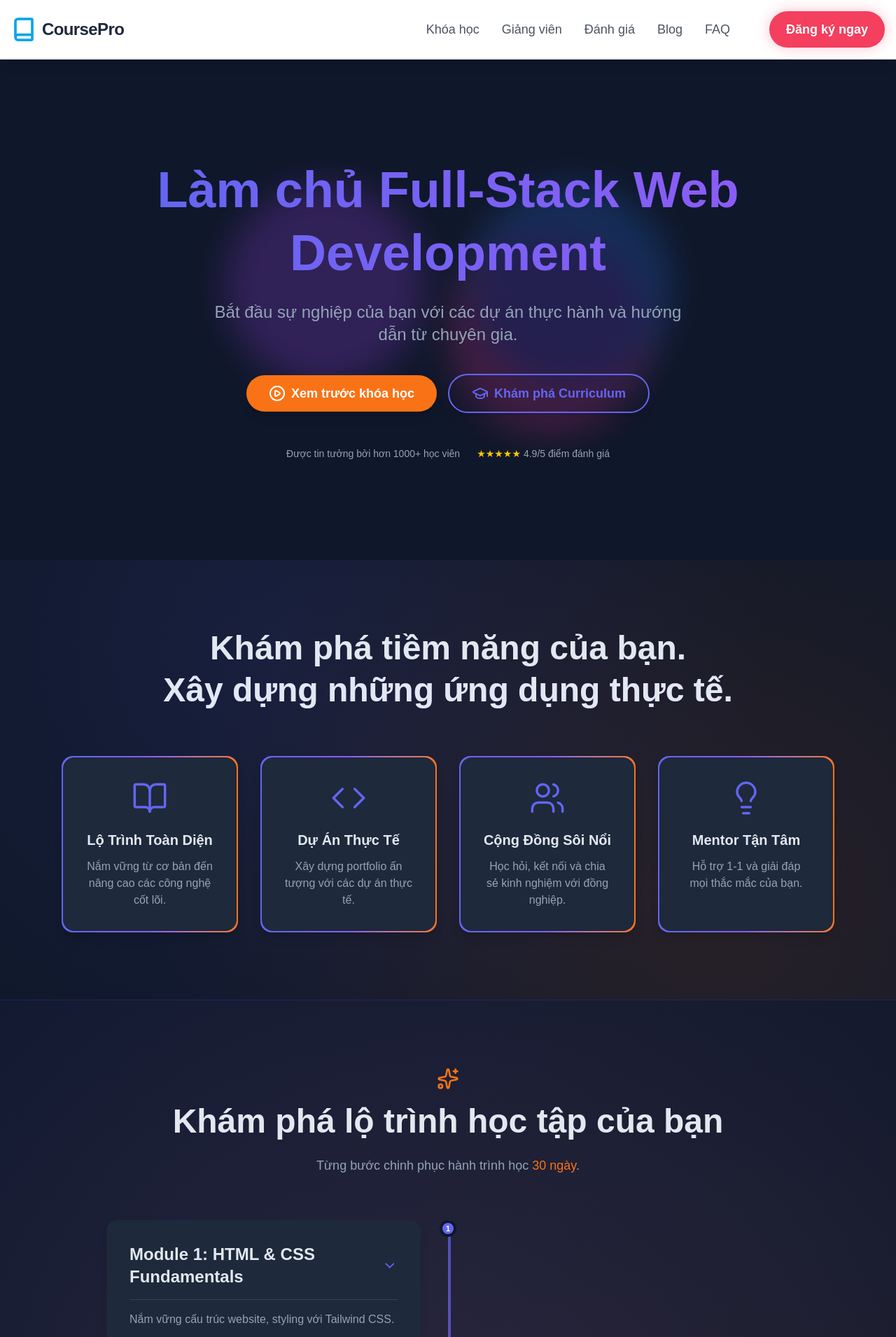
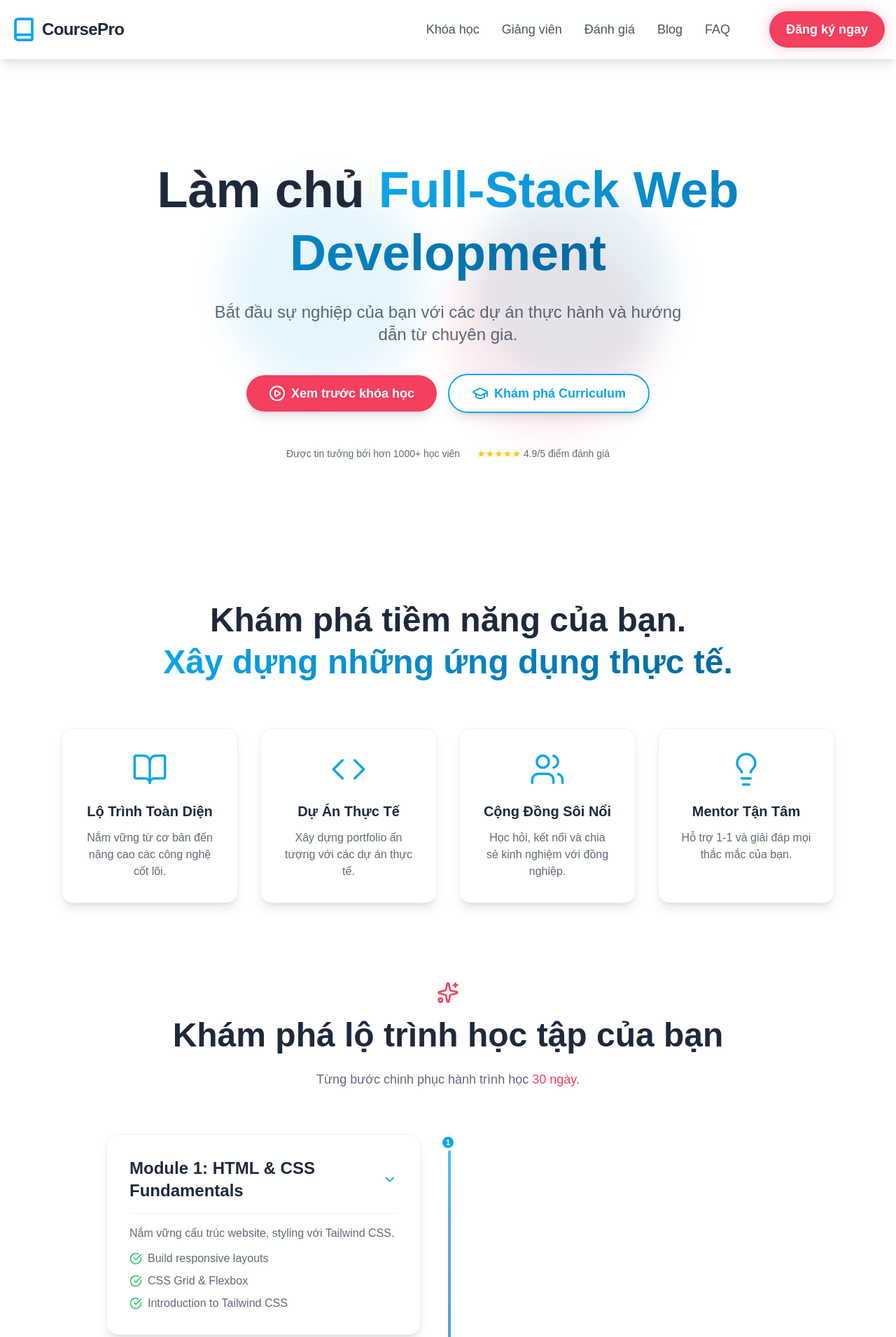
Before and after one commit to Thanh-Nguyen-2002/online_course, a Next.js app: page / in a window 1280 px wide. Shown: the top 1910 px of the page at 70% size. Built offline with nearby package versions, Linux system fonts and the light colour scheme.

Commit message:
update lại màu cho trang homepage

```diff
--- a/components/HomePage/CallToAction.tsx
+++ b/components/HomePage/CallToAction.tsx
@@ -1,24 +1,21 @@
-"use client";
 import { ArrowRight } from "lucide-react";
 
 export default function CallToAction() {
     return (
-        <section className="relative py-28 bg-[#0F172A] text-center overflow-hidden border-t border-0.5 border-[#6366F1]/20">
-
-            <div className="absolute inset-0 bg-[radial-gradient(circle_at_30%_20%,rgba(99,102,241,0.15)_0%,transparent_70%),radial-gradient(circle_at_70%_80%,rgba(249,115,22,0.15)_0%,transparent_70%)]"></div>
+        <section className="relative py-14 bg-white text-center overflow-hidden">
 
             <div className="relative z-10 max-w-3xl mx-auto px-6">
-                <h2 className="text-4xl md:text-6xl font-bold text-transparent bg-linear-to-r from-[#6366F1] via-[#8B5CF6] to-[#F97316] bg-clip-text mb-6 leading-tight">
+                <h2 className="text-4xl md:text-6xl font-bold mb-6 leading-tight bg-linear-to-r from-[#0EA5E9] to-[#0369A1] bg-clip-text text-transparent">
                     Sẵn sàng bứt phá sự nghiệp lập trình của bạn?
                 </h2>
 
-                <p className="text-lg md:text-xl text-[#94A3B8] max-w-2xl mx-auto mb-12">
-                    Gia nhập cộng đồng hơn <span className="text-[#F97316] font-semibold">1,000+</span>{" "}
+                <p className="text-lg md:text-xl text-[#1E293B]/70 max-w-2xl mx-auto mb-12">
+                    Gia nhập cộng đồng hơn <span className="text-[#F43F5E] font-semibold">1,000+</span>{" "}
                     học viên đã thành công. Hành trình chạm tới công nghệ tương lai bắt đầu từ hôm nay!
                 </p>
 
                 <div className="relative inline-block">
-                <button className="group bg-[#F97316] hover:bg-[#fb923c] text-white font-bold py-4 px-12 rounded-full text-xl shadow-[0_0_25px_rgba(249,115,22,0.4)] transition-all duration-300 flex items-center gap-3 mx-auto">
+                    <button className="group bg-[#F43F5E] hover:bg-[#F43F5E]/90 text-white font-bold py-4 px-12 rounded-full text-xl shadow-[0_0_25px_rgba(244,63,94,0.28)] transition-all duration-300 flex items-center gap-3 mx-auto">
                         <span className="group-hover:translate-x-1 transition-transform duration-300">
                             Đăng ký ngay hôm nay
                         </span>
@@ -27,16 +24,13 @@ export default function CallToAction() {
                             className="group-hover:translate-x-1 transition-transform duration-300"
                         />
                     </button>
-
-                <div className="absolute -inset-1 rounded-full bg-linear-to-r from-[#6366F1] to-[#8B5CF6] blur-md opacity-40 animate-pulse-slow"></div>
                 </div>
 
-                <p className="mt-8 text-sm text-[#94A3B8] opacity-80">
-                    🎁 Ưu đãi giới hạn: Giảm <span className="text-[#F97316] font-semibold">20%</span>{" "}
+                <p className="mt-8 text-sm text-[#1E293B]/70">
+                    🎁 Ưu đãi giới hạn: Giảm <span className="text-[#F43F5E] font-semibold">20%</span>{" "}
                     cho học viên đăng ký trong hôm nay!
                 </p>
             </div>
-
         </section>
     );
 }
--- a/components/HomePage/CourseCurriculumPreview.tsx
+++ b/components/HomePage/CourseCurriculumPreview.tsx
@@ -1,5 +1,6 @@
 "use client";
 import { ChevronRight, ChevronDown, CheckCircle, Sparkles } from "lucide-react";
+import Link from "next/link";
 import { useState } from "react";
 
 const modules = [
@@ -39,28 +40,22 @@ export default function CourseCurriculumPreview() {
         setOpenModule(openModule === index ? null : index);
 
     return (
-        <section className="relative py-24 bg-[#0F172A] text-[#E2E8F0] overflow-hidden border-t border-0.5 border-[#6366F1]/20">
-
-            <div className="absolute inset-0 opacity-40 bg-[radial-gradient(circle_at_30%_20%,#6366F1_0%,transparent_70%),
-            radial-gradient(circle_at_80%_80%,#8B5CF6_0%,transparent_70%)]">
-            </div>
-            <div className="absolute inset-0 bg-[radial-gradient(circle_at_40%_40%,rgba(99,103,241,0.1)_0%,transparent_100%),radial-gradient(circle_at_60%_60%,rgba(249,116,23,0.1)_0%,transparent_100%)]"></div>
+        <section className="relative py-14 bg-white text-[#1E293B] overflow-hidden">
 
             <div className="relative z-10 max-w-5xl mx-auto px-6">
                 <div className="text-center mb-16">
                     <div className="flex justify-center mb-3">
-                        <Sparkles size={32} className="text-[#F97316]" />
+                        <Sparkles size={32} className="text-[#F43F5E]" />
                     </div>
-                    <h2 className="text-4xl md:text-5xl font-bold leading-snug mb-4">
+                    <h2 className="text-4xl md:text-5xl font-bold leading-snug mb-4 text-[#1E293B]">
                         Khám phá lộ trình học tập của bạn
                     </h2>
-                    <p className="text-lg text-[#94A3B8]">
-                        Từng bước chinh phục hành trình học <span className="text-[#F97316]">30 ngày</span>.
+                    <p className="text-lg text-[#1E293B]/70">
+                        Từng bước chinh phục hành trình học <span className="text-[#F43F5E]">30 ngày</span>.
                     </p>
                 </div>
 
-                {/* timeline layout */}
-                <div className="relative before:absolute before:inset-y-0 before:left-1/2 before:w-1 before:bg-linear-to-b before:from-[#6366F1] before:via-[#8B5CF6] before:to-[#F97316] before:opacity-70">
+                <div className="relative before:absolute before:inset-y-0 before:left-1/2 before:w-1 before:bg-gradient-to-b before:from-[#0EA5E9] before:via-[#0369A1] before:to-[#F43F5E] before:opacity-70">
                     {modules.map((module, index) => {
                         const isOpen = openModule === index;
                         const isLeft = index % 2 === 0;
@@ -71,47 +66,45 @@ export default function CourseCurriculumPreview() {
                                 isLeft ? "md:justify-start" : "md:justify-end"
                             }`}
                         >
-                        {/* Dot index */}
-                        <div className="absolute left-1/2 transform -translate-x-1/2 w-6 h-6 rounded-full bg-[#6366F1] border-4 border-[#0F172A] flex items-center justify-center z-10">
+                            <div className="absolute left-1/2 transform -translate-x-1/2 w-6 h-6 rounded-full bg-[#0EA5E9] border-4 border-white flex items-center justify-center z-10">
                                 <span className="text-[11px] font-bold text-white">
                                     {index + 1}
                                 </span>
                             </div>
 
-                        {/* Card */}
                             <div
                                 className={`md:w-[46%] mt-8 md:mt-0 ${
                                     isLeft ? "md:mr-auto md:pl-0" : "md:ml-auto md:pr-0"
                                 }`}
                             >
                                 <div
-                            className={`bg-[#1E293B] rounded-2xl shadow-lg p-6 md:p-8 border border-transparent hover:border-[#6366F1]/40 hover:shadow-[0_0_25px_rgba(99,102,241,0.3)] transition duration-300`}
+                                    className={`bg-white rounded-2xl shadow-lg p-6 md:p-8 border border-[#0EA5E9]/10
+                                    hover:border-[#0EA5E9]/30 hover:shadow-[0_0_25px_rgba(14,165,233,0.2)] transition duration-300`}
                                 >
                                     <button
-                            className="flex justify-between items-center w-full text-left"
+                                        className="flex justify-between items-center w-full text-left cursor-pointer"
                                         onClick={() => toggleModule(index)}
                                     >
-                            <h3 className="text-xl md:text-2xl font-semibold text-[#E2E8F0]">
+                                        <h3 className="text-xl md:text-2xl font-semibold text-[#1E293B]">
                                             {module.title}
                                         </h3>
                                         {isOpen ? (
-                                <ChevronDown className="text-[#6366F1]" size={26} />
+                                            <ChevronDown className="text-[#0EA5E9]" size={26} />
                                         ) : (
-                                <ChevronRight className="text-[#6366F1]" size={26} />
+                                            <ChevronRight className="text-[#0EA5E9]" size={26} />
                                         )}
                                     </button>
 
-                            {/* content */}
                                     {isOpen && (
-                            <div className="mt-4 pt-4 border-t border-[#334155]">
-                                <p className="text-[#94A3B8] mb-3">
+                                        <div className="mt-4 pt-4 border-t border-[#0EA5E9]/10">
+                                            <p className="text-[#1E293B]/70 mb-3">
                                                 {module.description}
                                             </p>
                                             <ul className="space-y-2">
                                                 {module.lessons.map((lesson, i) => (
                                                     <li
                                                         key={i}
-                                    className="flex items-center text-[#94A3B8]"
+                                                        className="flex items-center text-[#1E293B]/70"
                                                     >
                                                         <CheckCircle
                                                             size={18}
@@ -131,9 +124,14 @@ export default function CourseCurriculumPreview() {
                 </div>
 
                 <div className="text-center mt-20">
-                    <button className="bg-[#6366F1] hover:bg-[#8B5CF6] text-white font-bold py-4 px-10 rounded-full text-lg shadow-[0_0_20px_rgba(99,102,241,0.4)] transition duration-300 transform hover:scale-105 flex items-center gap-2 mx-auto">
+                    <Link href="/curriculum">
+                         <button className="bg-[#F43F5E] hover:bg-[#F43F5E]/90 text-white font-bold py-4 px-10 rounded-full
+                        text-lg shadow-[0_0_20px_rgba(244,63,94,0.3)] transition duration-300 transform hover:scale-105
+                        flex items-center gap-2 mx-auto cursor-pointer">
                             Explore Full Curriculum <ChevronRight size={22} />
                         </button>
+                    </Link>
+
                 </div>
             </div>
         </section>
--- a/components/HomePage/FeatureHighlights.tsx
+++ b/components/HomePage/FeatureHighlights.tsx
@@ -1,6 +1,7 @@
 "use client"
+
+import { motion } from "framer-motion";
 import { BookOpen, Code, Users, Lightbulb } from "lucide-react";
-import { motion } from "framer-motion";
 
 const features = [
     {
@@ -27,19 +28,17 @@ const features = [
 
 const FeatureHighlights = () => {
     return (
-        <section className="relative py-24 overflow-hidden bg-[#0F172A]">
-            <div className="absolute inset-0 opacity-40  bg-[#0F172A]"></div>
-            <div className="absolute inset-0 bg-[radial-gradient(circle_at_30%_20%,rgba(99,102,241,0.1)_0%,transparent_70%),radial-gradient(circle_at_80%_80%,rgba(249,115,22,0.1)_0%,transparent_70%)]"></div>
+        <section className="relative py-14 overflow-hidden bg-white">
 
             <div className="relative z-10 text-center max-w-6xl mx-auto px-6">
                 <motion.div
                     initial={{ opacity: 0, y: 20 }}
                     whileInView={{ opacity: 1, y: 0 }}
                     transition={{ duration: 0.6 }}
-                    className="text-4xl md:text-5xl font-bold mb-16 text-[#E2E8F0] leading-tight"
+                    className="text-4xl md:text-5xl font-bold mb-16 text-[#1E293B] leading-tight"
                 >
                     Khám phá tiềm năng của bạn.<br />{" "}
-                    <span className="bg-linear-to-r from-[#6366F1] to-[#8B5CF6] bg-clip-text text-bold">
+                    <span className="bg-linear-to-r from-[#0EA5E9] to-[#0369A1] bg-clip-text text-transparent">
                         Xây dựng những ứng dụng thực tế.
                     </span>
                 </motion.div>
@@ -50,21 +49,21 @@ const FeatureHighlights = () => {
                             key={index}
                             whileHover={{ y: -6, scale: 1.03 }}
                             transition={{ type: "spring", stiffness: 300, damping: 18 }}
-                            className="relative group p-0.5 rounded-2xl bg-linear-to-r from-[#6366F1] via-[#8B5CF6] to-[#F97316] shadow-lg hover:shadow-[0_0_25px_rgba(99,102,241,0.4)]"
+                            className="relative group rounded-2xl bg-white shadow-lg hover:shadow-[0_0_25px_rgba(14,165,233,0.2)] border border-[#0EA5E9]/10"
                         >
-                            <div className="bg-[#1E293B] rounded-2xl h-full p-8 flex flex-col items-center text-center transition duration-300 group-hover:bg-[#1E293B]/90">
+                            <div className="rounded-2xl h-full p-8 flex flex-col items-center text-center transition duration-300">
                                 <div className="relative mb-5">
-                                    <div className="absolute inset-0 blur-xl bg-[#6366F1]/40 rounded-full opacity-0 group-hover:opacity-100 transition duration-500"></div>
+                                    <div className="absolute inset-0 blur-xl bg-[#0EA5E9]/20 rounded-full opacity-0 group-hover:opacity-100 transition duration-500"></div>
                                     <feature.icon
                                         size={52}
                                         strokeWidth={1.6}
-                                        className="text-[#6366F1] group-hover:text-[#8B5CF6] transition duration-300 relative z-10"
+                                        className="text-[#0EA5E9] group-hover:text-[#0369A1] transition duration-300 relative z-10"
                                     />
                                 </div>
-                                <h3 className="text-xl font-semibold mb-3 text-[#E2E8F0]">
+                                <h3 className="text-xl font-semibold mb-3 text-[#1E293B]">
                                     {feature.title}
                                 </h3>
-                                <p className="text-[#94A3B8] ">{feature.description}</p>
+                                <p className="text-[#1E293B]/70">{feature.description}</p>
                             </div>
                         </motion.div>
                     ))}
--- a/components/HomePage/HeroSection.tsx
+++ b/components/HomePage/HeroSection.tsx
@@ -3,38 +3,37 @@ import Link from "next/link";
 
 const HeroSection = () => {
     return (
-        <section className="relative h-[calc(100vh-84px)] flex items-center justify-center text-center overflow-hidden bg-[#0F172A]">
-            <div className="absolute inset-0 z-0 opacity-30">
-                <div className="absolute top-1/4 left-1/4 w-72 h-72 bg-purple-500 rounded-full mix-blend-multiply filter blur-xl opacity-70 animate-blob"></div>
-                <div className="absolute top-1/4 right-1/4 w-72 h-72 bg-blue-500 rounded-full mix-blend-multiply filter blur-xl opacity-70 animate-blob animation-delay-2000"></div>
-                <div className="absolute bottom-1/4 left-1/2 w-72 h-72 bg-pink-500 rounded-full mix-blend-multiply filter blur-xl opacity-70 animate-blob animation-delay-4000"></div>
+        <section className="relative h-[calc(100vh-84px)] flex items-center justify-center text-center overflow-hidden bg-white">
+            <div className="absolute inset-0 z-0 opacity-20">
+                <div className="absolute top-1/4 left-1/4 w-72 h-72 bg-[#0EA5E9] rounded-full mix-blend-multiply filter blur-xl opacity-50 animate-blob"></div>
+                <div className="absolute top-1/4 right-1/4 w-72 h-72 bg-[#0369A1] rounded-full mix-blend-multiply filter blur-xl opacity-50 animate-blob animation-delay-2000"></div>
+                <div className="absolute bottom-1/4 left-1/2 w-72 h-72 bg-[#F43F5E] rounded-full mix-blend-multiply filter blur-xl opacity-50 animate-blob animation-delay-4000"></div>
             </div>
 
             <div className="relative z-10 p-4 max-w-4xl mx-auto">
-                <h1 className="text-5xl md:text-6xl lg:text-7xl font-bold leading-tight mb-6 bg-clip-text text-transparent
-                    bg-linear-to-r from-[#6366F1] to-[#8B5CF6]">
-                    Làm chủ Full-Stack Web Development
+                <h1 className="text-5xl md:text-6xl lg:text-7xl font-bold leading-tight mb-6 text-[#1E293B]">
+                    Làm chủ <span className="bg-linear-to-r from-[#0EA5E9] to-[#0369A1] bg-clip-text text-transparent">
+                    Full-Stack Web Development
+                    </span>
                 </h1>
-                <p className="text-lg md:text-xl lg:text-2xl text-[#94A3B8] mb-10 max-w-2xl mx-auto">
+                <p className="text-lg md:text-xl lg:text-2xl text-[#1E293B]/70 mb-10 max-w-2xl mx-auto">
                     Bắt đầu sự nghiệp của bạn với các dự án thực hành và hướng dẫn từ
                     chuyên gia.
                 </p>
 
                 <div className="flex flex-col sm:flex-row items-center justify-center gap-4">
-                    <button className="bg-[#F97316] hover:bg-[#fb923c] text-white font-bold py-3 px-8 rounded-full shadow-lg transition
-                        duration-300 flex items-center gap-2 text-lg cursor-pointer">
-                        <Link href="/curriculum" className="flex items-center gap-2">
-                            <PlayCircle size={24} /> Xem trước khóa học
-                        </Link>
-
-                    </button>
-                    <button className="bg-transparent border-2 border-[#6366F1] hover:border-[#8B5CF6] text-[#6366F1] cursor-pointer
-                        hover:text-[#8B5CF6] font-bold py-3 px-8 rounded-full shadow-lg transition duration-300 flex items-center gap-2 text-lg">
+                    <Link href="/curriculum" className="bg-[#F43F5E] hover:bg-[#F43F5E]/90 text-white font-bold py-3 px-8 rounded-full
+                        shadow-lg hover:shadow-[0_0_25px_rgba(244,63,94,0.3)] transition duration-300 flex items-center gap-2 text-lg">
+                        <PlayCircle size={24} /> Xem trước khóa học
+                    </Link>
+                    <button className="bg-white border-2 border-[#0EA5E9] hover:border-[#0369A1] text-[#0EA5E9] hover:text-[#0369A1]
+                        font-bold py-3 px-8 rounded-full shadow-lg hover:shadow-[0_0_25px_rgba(14,165,233,0.2)] transition duration-300
+                        flex items-center gap-2 text-lg">
                         <GraduationCap size={24} /> Khám phá Curriculum
                     </button>
                 </div>
 
-                <div className="mt-12 text-sm text-[#94A3B8] flex flex-wrap justify-center items-center gap-x-6 gap-y-2">
+                <div className="mt-12 text-sm text-[#1E293B]/70 flex flex-wrap justify-center items-center gap-x-6 gap-y-2">
                     <span>Được tin tưởng bởi hơn 1000+ học viên</span>
                     <span className="flex items-center gap-1">
                         <span className="text-yellow-400">★★★★★</span> 4.9/5 điểm đánh giá
```
Also changed, not shown: components/HomePage/BlogPreview.tsx (+15 -16 lines), components/HomePage/FAQSection.tsx (+20 -14 lines), components/HomePage/InstructorSpotlight.tsx (+37 -32 lines), components/HomePage/TestimonialCarousel.tsx (+19 -15 lines). Lines whose indentation alone changed are shown as unchanged.
